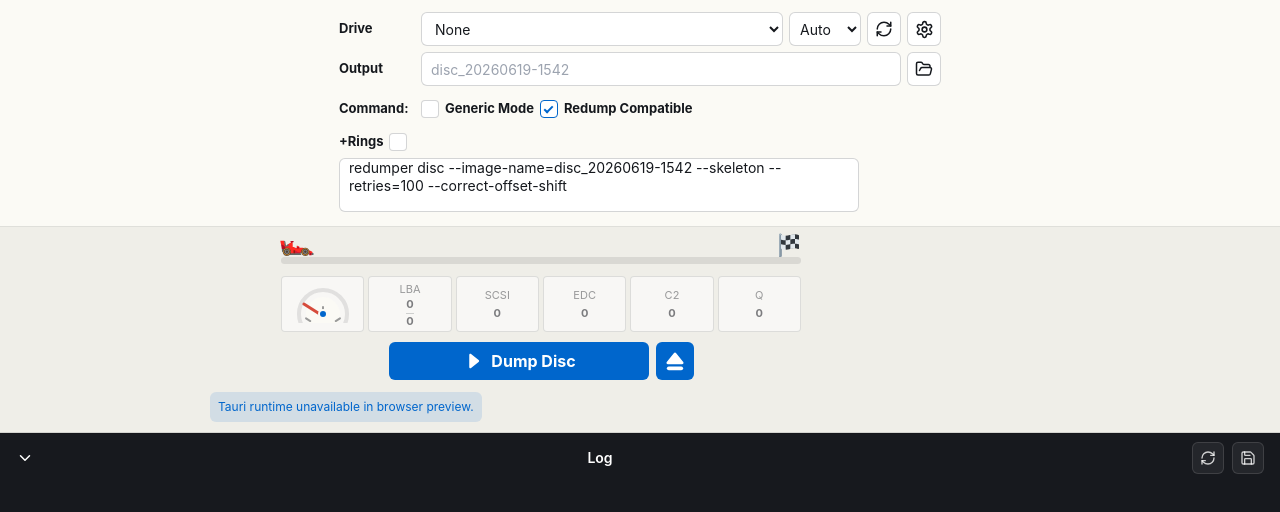
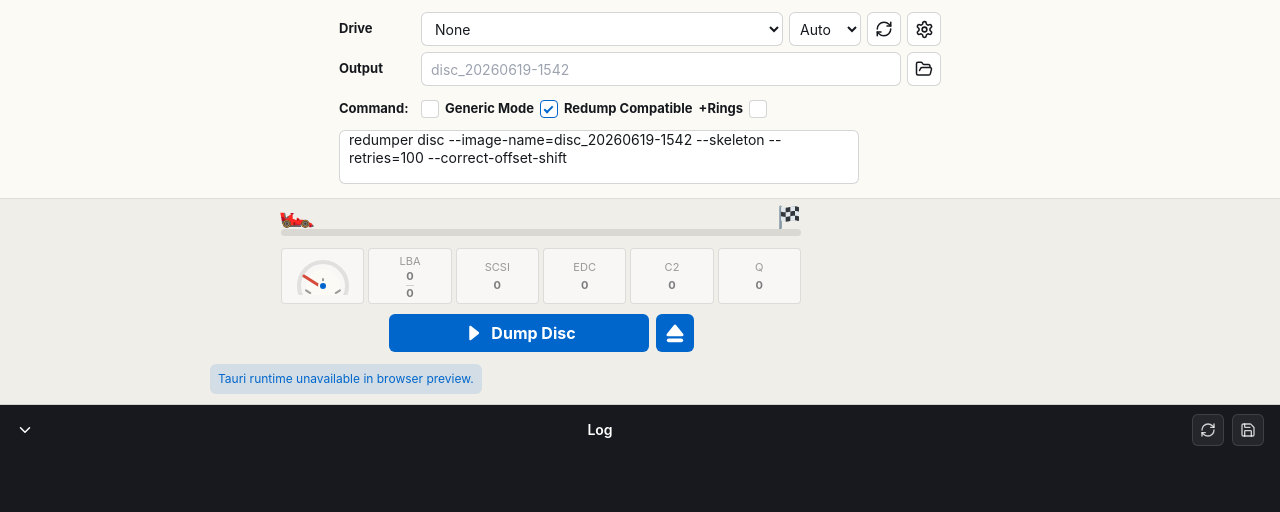
Before and after one commit to whatever-industries/redumper-ui, a React (Vite) app: page / in a window 1280 px wide. Shown: the top 512 px of the page. Built offline with nearby package versions, Linux system fonts and the light colour scheme.

Commit message:
Refine command row and output defaults

```diff
--- a/src/styles.css
+++ b/src/styles.css
@@ -186,12 +186,12 @@ textarea {
 
 .command-row-heading {
   display: grid;
-  grid-template-columns: var(--settings-label-width) max-content max-content;
+  grid-template-columns: var(--settings-label-width) max-content max-content max-content;
   min-height: var(--top-control-height);
   align-items: center;
   column-gap: 6px;
   row-gap: 4px;
-  flex-wrap: wrap;
+  width: min(100%, var(--settings-control-width));
 }
 
 .command-row-heading .settings-label {
```
Also changed, not shown: 1 other file (tests, documents, lock files or other folders).
